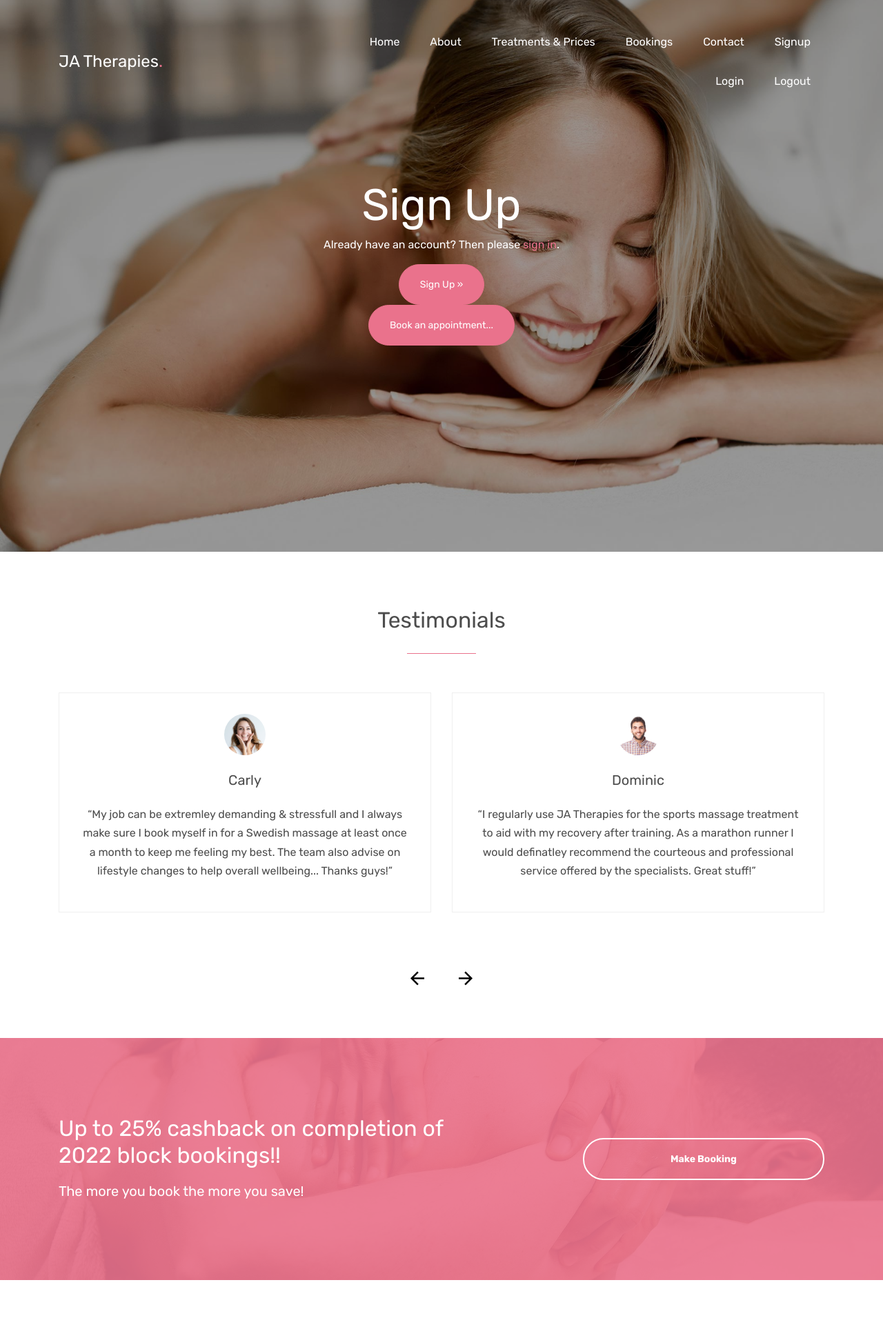
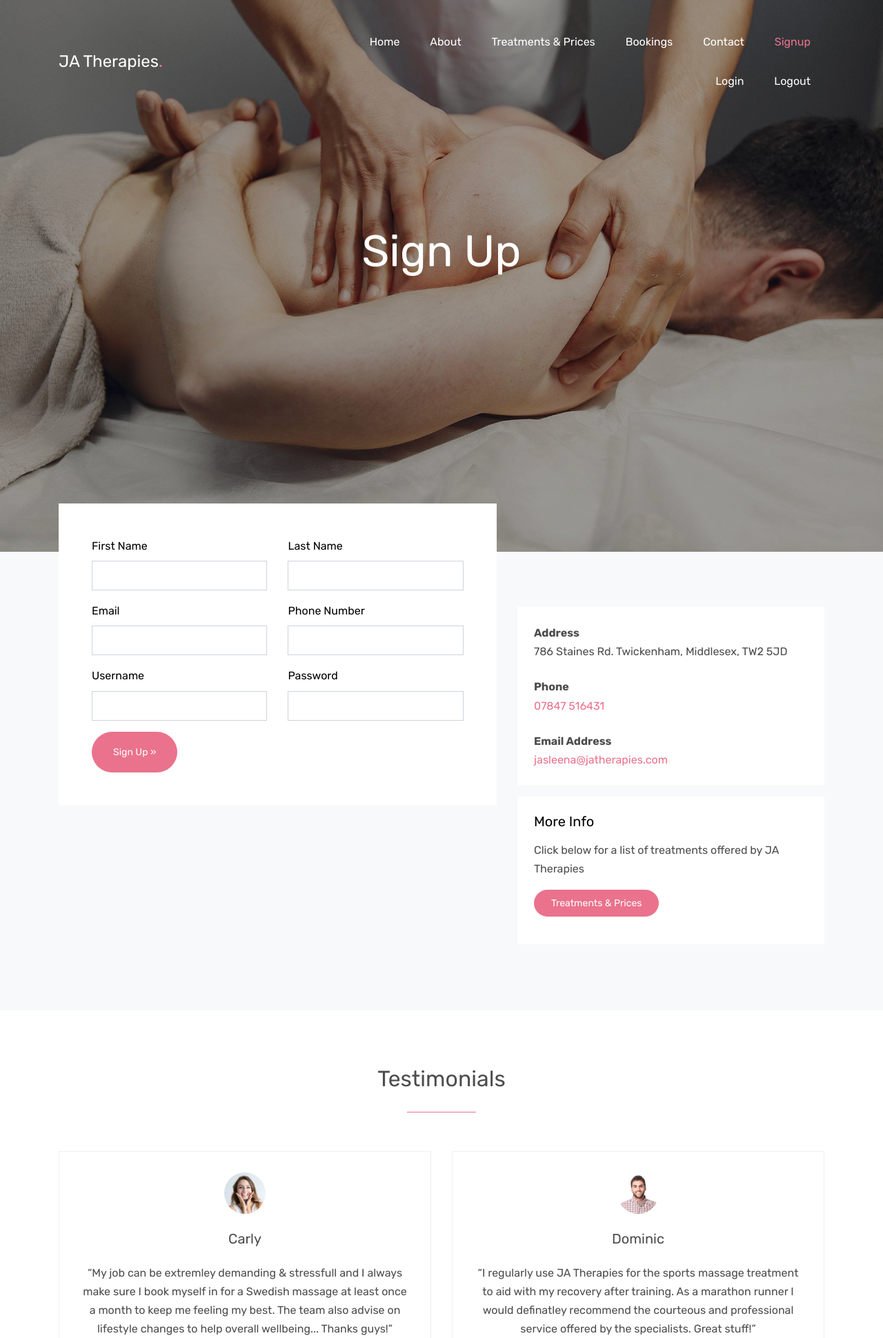
Before and after one commit to moshabbir-dotcom/Portfolio-Project-4, a Django app: page /signup.html/ in a window 1280 px wide. Shown: the top 1940 px of the page at 69% size. Run offline with Django 3.2, Linux system fonts and the light colour scheme; some libraries are stand-ins or nearby versions; some web fonts are replaced.

Commit message:
create signup form

```diff
--- a/templates/allauth/account/signup.html
+++ b/templates/allauth/account/signup.html
@@ -7,7 +7,7 @@
 
 {% block content %}
 
-<div class="site-blocks-cover overlay" style="background-image: url({% static 'mainsite/images/hero_bg_1.jpg' %});" data-aos="fade" data-stellar-background-ratio="0.5">
+<div class="site-blocks-cover overlay" style="background-image: url({% static 'mainsite/images/hero_bg_2.jpg' %});" data-aos="fade" data-stellar-background-ratio="0.5">
   <div class="container">
     <div class="row align-items-center justify-content-center text-center">
 
@@ -15,22 +15,79 @@
 
         <div class="row justify-content-center mb-4">
           <div class="col-md-10 text-center">
-            <h1>{% trans "Sign Up" %}</h1>
+            <h1 data-aos="fade-up" class="mb-5">{% trans "Sign Up" %}</h1>
+          </div>
+        </div>
+      </div>
+    </div>
+  </div>
+</div>
+<div class="site-section bg-light">
+  <div class="container">
+    <div class="row">
+      <div class="col-md-7 mb-5"  data-aos="fade">
 
-                <p>{% blocktrans %}Already have an account? Then please <a href="{{ login_url }}">sign in</a>.{% endblocktrans %}</p>
 
-                <form class="signup" id="signup_form" method="post" action="{% url 'account_signup' %}">
+        <form action="{% url 'signup' %}" method="POST" class="signup p-5 bg-white" style="margin-top: -150px;" id="signup_form">
                   {% csrf_token %}
-                  {{ form.as_p }}
+
                   {% if redirect_field_value %}
-                  <input type="hidden" name="{{ redirect_field_name }}" value="{{ redirect_field_value }}" />
+                  <input type="hidden" name="{% url 'home' %}" value="{% url 'home' %}"/>
                   {% endif %}
+                  <div class="row form-group">
+                    <div class="col-md-6 mb-3 mb-md-0">
+                      <label class="text-black" for="fname">First Name</label>
+                      <input type="text" name="fname" id="fname" class="form-control">
+                    </div>
+                    <div class="col-md-6">
+                      <label class="text-black" for="lname">Last Name</label>
+                      <input type="text" name="lname" id="lname" class="form-control">
+                    </div>
+                  </div>
+                  <div class="row form-group">
+                    <div class="col-md-6 mb-3 mb-md-0">
+                      <label class="text-black" for="email">Email</label>
+                      <input type="email" name="email" id="email" class="form-control">
+                    </div>
+                    <div class="col-md-6">
+                      <label class="text-black" for="number">Phone Number</label>
+                      <input type="number" name="number" id="number" class="form-control">
+                    </div>
+                  </div>
+                  <div class="row form-group">
+                    <div class="col-md-6 mb-3 mb-md-0">
+                      <label class="text-black" for="user">Username</label>
+                      <input type="text" name="user" id="user" class="form-control">
+                    </div>
+                    <div class="col-md-6">
+                      <label class="text-black" for="passwrd">Password</label>
+                      <input type="password" name="passwrd" id="passwrd" class="form-control">
+                    </div>
+                  </div>
+
+
+
                   <button data-aos="fade-up" data-aos-delay="100" class="btn btn-primary btn-pill" type="submit">{% trans "Sign Up" %} &raquo;</button>
                 </form>
+      </div>
+      <div class="col-md-5"  data-aos="fade" data-aos-delay="100">
 
+        <div class="p-4 mb-3 bg-white">
+          <p class="mb-0 font-weight-bold">Address</p>
+          <p class="mb-4">786 Staines Rd. Twickenham, Middlesex, TW2 5JD</p>
 
-            <p data-aos="fade-up" data-aos-delay="100"><a href="{% url 'booking_form' %}" class="btn btn-primary btn-pill">Book an appointment...</a></p>
-          </div>
+          <p class="mb-0 font-weight-bold">Phone</p>
+          <p class="mb-4"><a href="#">07847 516431</a></p>
+
+          <p class="mb-0 font-weight-bold">Email Address</p>
+          <p class="mb-0"><a href="#">jasleena@jatherapies.com</a></p>
+
+        </div>
+
+        <div class="p-4 mb-3 bg-white">
+          <h3 class="h5 text-black mb-3">More Info</h3>
+          <p>Click below for a list of treatments offered by JA Therapies</p>
+          <p><a href="{% url 'prices' %}" class="btn btn-primary px-4 py-2 text-white btn-pill btn-sm">Treatments & Prices</a></p>
         </div>
 
       </div>
--- a/templates/base.html
+++ b/templates/base.html
@@ -80,17 +80,17 @@
                   </a>
                 </li>
                 <li>
-                  <a href="#">
+                  <a href="{% url 'signup' %}">
                     <span>Signup</span>
                   </a>
                 </li>
                 <li>
-                  <a href="#">
+                  <a href="{% url 'login' %}">
                     <span>Login</span>
                   </a>
                 </li>
                 <li>
-                  <a href="#">
+                  <a href="{% url 'logout' %}">
                     <span>Logout</span>
                   </a>
                 </li>
```
